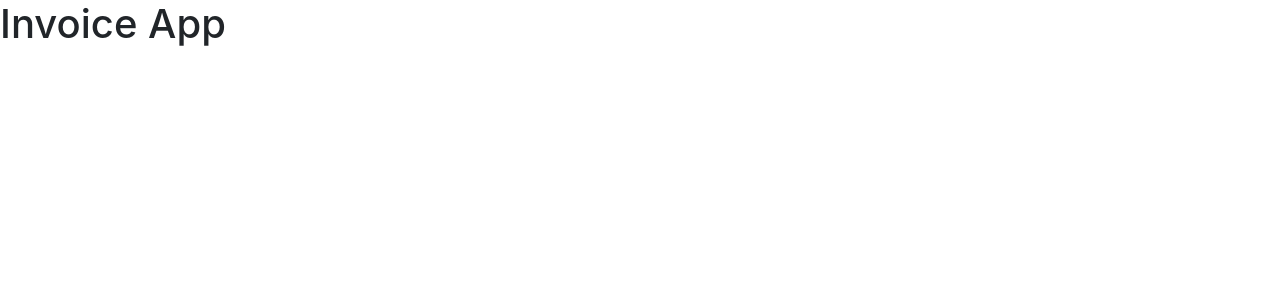
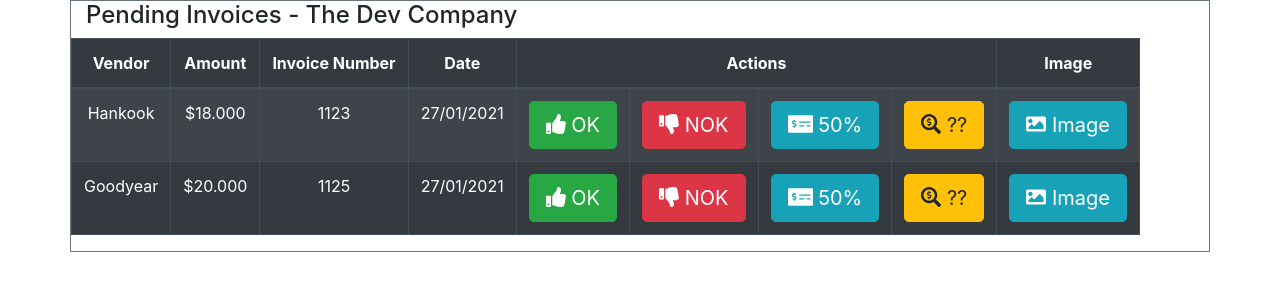
Before and after one commit to walissoncom/invoice-app, a React (Create React App) app: page / in a window 1280 px wide. Shown: the top 300 px of the page. Built offline with nearby package versions, Linux system fonts and the light colour scheme.

Commit message:
Application visual structure set up with hard-coded data and initial event handling

```diff
--- a/package.json
+++ b/package.json
@@ -4,6 +4,9 @@
   "private": true,
   "dependencies": {
     "@fortawesome/fontawesome-free": "^5.15.2",
+    "@fortawesome/fontawesome-svg-core": "^1.2.34",
+    "@fortawesome/free-solid-svg-icons": "^5.15.2",
+    "@fortawesome/react-fontawesome": "^0.1.14",
     "@testing-library/jest-dom": "^5.11.4",
     "@testing-library/react": "^11.1.0",
     "@testing-library/user-event": "^12.1.10",
--- a/src/App.js
+++ b/src/App.js
@@ -1,13 +1,110 @@
-import React from 'react';
-import './App.css';
+import React, { Component } from 'react';
+import { Table, Button } from 'reactstrap';
+import { FontAwesomeIcon } from '@fortawesome/react-fontawesome'
+import { faImage, faThumbsUp, faThumbsDown, faMoneyCheckAlt, faSearchDollar } from '@fortawesome/free-solid-svg-icons';
 
-function App() {
+class App extends Component {
+    state = {
+        isLoading: false,
+        invoices: [
+            {
+                'id': '100',
+                'vendor': 'Hankook',
+                'amount': '$18.000',
+                "invoice": '1123',
+                'date': '27/01/2021'
+            },
+            {
+                'id': '103',
+                'vendor': 'Goodyear',
+                'amount': '$20.000',
+                "invoice": '1125',
+                'date': '27/01/2021'
+            }
+        ]
+    }
 
-    return (
-        <div>
-            <h1>Invoice App</h1>
-        </div>
-    )
+    remove(id) {
+        // Filter invoices data
+        let updatedInvoices = [...this.state.invoices].filter(i => i.id !== id);
+
+        // Set a new invoices data
+        this.setState({ invoices: updatedInvoices });
+    }
+
+    render() {
+
+        const isLoading = this.state.isLoading;
+        const allInvoices = this.state.invoices;
+
+        if (isLoading)
+            return (<div>Loading...</div>);
+
+        let invoices = allInvoices.map(invoice =>
+            <tr key={invoice.id}>
+                <td>{invoice.vendor}</td>
+                <td>{invoice.amount}</td>
+                <td>{invoice.invoice}</td>
+                <td>{invoice.date}</td>
+                <td>
+                    <Button className="btn btn-lg btn-success" onClick={() => this.remove(invoice.id)}>
+                        <FontAwesomeIcon icon={faThumbsUp} /> OK
+                    </Button>
+                </td>
+                <td>
+                    <Button className="btn btn-lg btn-danger" onClick={() => this.remove(invoice.id)}>
+                        <FontAwesomeIcon icon={faThumbsDown} /> NOK
+                    </Button>
+                </td>
+                <td>
+                    <Button className="btn btn-lg btn-info" onClick={() => this.remove(invoice.id)}>
+                        <FontAwesomeIcon icon={faMoneyCheckAlt} /> 50%
+                    </Button>
+                </td>
+                <td>
+                    <Button className="btn btn-lg btn-warning" onClick={() => this.remove(invoice.id)}>
+                        <FontAwesomeIcon icon={faSearchDollar} /> ??
+                    </Button>
+                </td>
+                <td>
+                    <Button className="btn btn-lg btn-info" onClick={() => this.remove(invoice.id)}>
+                        <FontAwesomeIcon icon={faImage} /> Image
+                    </Button>
+                </td>
+            </tr>
+        )
+
+        return (
+            <div className="container border border-secondary rouded center">
+
+                <div className="row">
+                    <div className="col-12">
+                        <h4>Pending Invoices - The Dev Company</h4>
+                    </div>
+                </div>
+
+                <div className="row">
+                    <div className="col-xs-12 center text-center">
+                        <Table dark responsive striped bordered hover>
+                            <thead>
+                                <tr>
+                                    <th>Vendor</th>
+                                    <th>Amount</th>
+                                    <th>Invoice Number</th>
+                                    <th>Date</th>
+                                    <th colSpan="4">Actions</th>
+                                    <th>Image</th>
+                                </tr>
+                            </thead>
+                            <tbody>
+                                {this.state.invoices.length === 0 ? <td colSpan="9">All caught up!</td> : invoices}
+                            </tbody>
+                        </Table>
+                    </div>
+                </div>
+            </div>
+        );
+    }
 }
 
 export default App;
```
